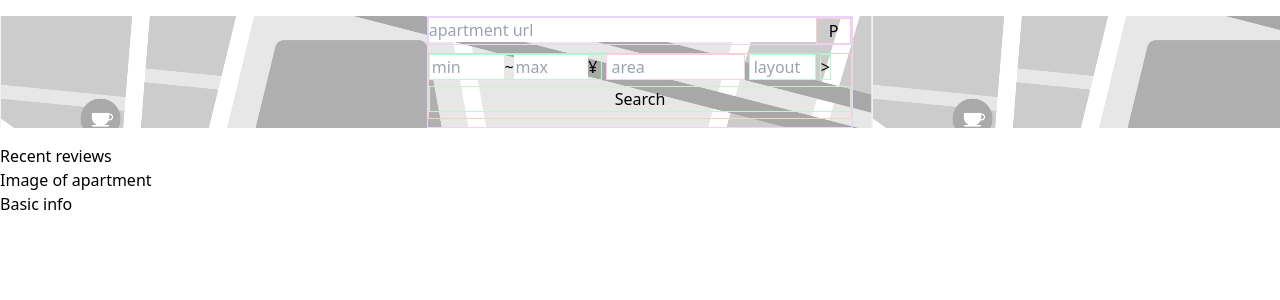
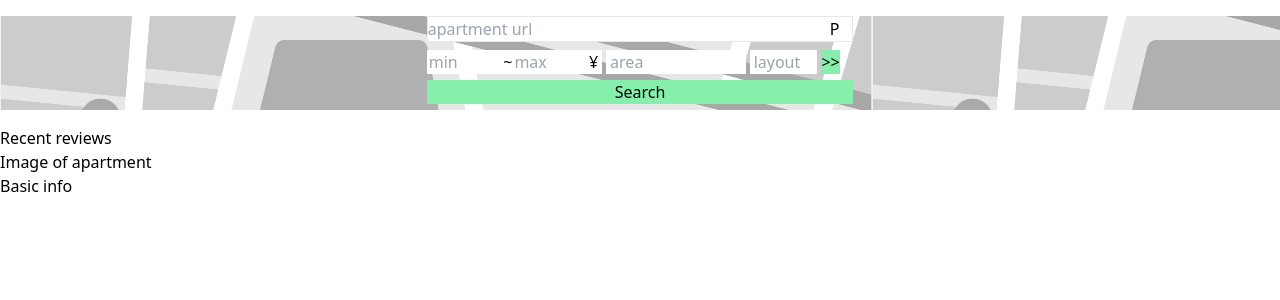
Before and after one commit to tuoanhnt95/House-Review, a Vue app in the folder House-Review-Client/: page / in a window 1280 px wide. Shown: the top 300 px of the page. Built offline with nearby package versions, Linux system fonts and the light colour scheme.

Commit message:
feat(form): style search menu buttons

```diff
--- a/House-Review-Client/package.json
+++ b/House-Review-Client/package.json
@@ -8,6 +8,10 @@
     "preview": "vite preview"
   },
   "dependencies": {
+    "@fortawesome/fontawesome-svg-core": "^6.2.1",
+    "@fortawesome/free-brands-svg-icons": "^6.2.1",
+    "@fortawesome/free-regular-svg-icons": "^6.2.1",
+    "@fortawesome/free-solid-svg-icons": "^6.2.1",
     "pinia": "^2.0.28",
     "vue": "^3.2.45",
     "vue-router": "^4.1.6"
--- a/House-Review-Client/src/components/Search.vue
+++ b/House-Review-Client/src/components/Search.vue
@@ -1,7 +1,7 @@
 <template>
-    <div id="search-apartment" class="sm:w-2/3 sm:mx-auto md:w-1/2 xl:w-1/3 m-4 border-solid border border-purple-200">
-        <div class="border-solid border border-purple-200">
-            <div class="grid grid-cols-12">
+    <div id="search-apartment" class="sm:w-2/3 sm:mx-auto md:w-1/2 xl:w-1/3 m-4">
+        <div class="">
+            <div class="grid grid-cols-12 border-solid border border-grey-200">
                 <div class="col-span-11">
                     <input type="text" class="w-full"
                     placeholder="apartment url"
@@ -9,15 +9,15 @@
                     v-model="apartmentUrl"
                     >
                 </div>
-                <button class="border-solid border border-red-200">
+                <button class="bg-white hover:bg-green-300 rounded-r-sm">
                     P
                 </button>
             </div>
         </div>
-        <div class="my-2 border-solid border border-red-200">
+        <div class="my-2">
             <div class="grid grid-cols-12 gap-1">
-                <div class="col-span-5">
-                    <div class="flex pr-1 border-solid border border-green-200">
+                <div class="col-span-5 bg-white">
+                    <div class="flex pr-1">
                         <input type="text" placeholder="min" class="w-1/2 px-0.5">
                         <div>~</div>
                         <input type="text" placeholder="max" class="w-1/2 px-0.5">
@@ -25,22 +25,22 @@
                     </div>
                 </div>
                 <div class="col-span-4">
-                    <div class="border-solid border border-pink-200">
+                    <div class="">
                         <input type="text" placeholder="area" class="w-full px-1">
                     </div>
                 </div>
                 <div class="col-span-2">
-                    <div class="border-solid border border-green-200">
+                    <div class="">
                         <input type="text" placeholder="layout" class="w-full px-1">
                     </div>
                 </div>
                 <div class="col-span-1">
-                    <button class="border-solid border border-green-200">
-                        >
+                    <button class="bg-green-300 hover:bg-green-500">
+                        >>
                     </button>
                 </div>
             </div>
-            <button class="container mx-auto w-full my-1.5 border-solid border border-green-200" @click="search()">Search</button>
+            <button class="container mx-auto w-full my-1.5 bg-green-300 hover:bg-green-500" @click="search()">Search</button>
         </div>
     </div>
 </template>
--- a/House-Review-Client/src/components/UpperCard.vue
+++ b/House-Review-Client/src/components/UpperCard.vue
@@ -1,6 +1,6 @@
 <template>
     <div>
-        <div class="bg-[url('../assets/images/map-placeholder.png')] bg-auto">
+        <div class="bg-[url('../assets/images/map-placeholder.png')]">
             <Search />
         </div>
     </div>
--- a/House-Review-Client/tailwind.config.js
+++ b/House-Review-Client/tailwind.config.js
@@ -6,7 +6,7 @@ module.exports = {
     "./src/**/*.{vue,js,ts,jsx,tsx}",
   ],
   presets: [],
-  darkMode: 'media', // or 'class'
+  // darkMode: 'media', // or 'class'
   theme: {
     accentColor: ({ theme }) => ({
       ...theme('colors'),
```
Also changed, not shown: 1 other file (tests, documents, lock files or other folders).
